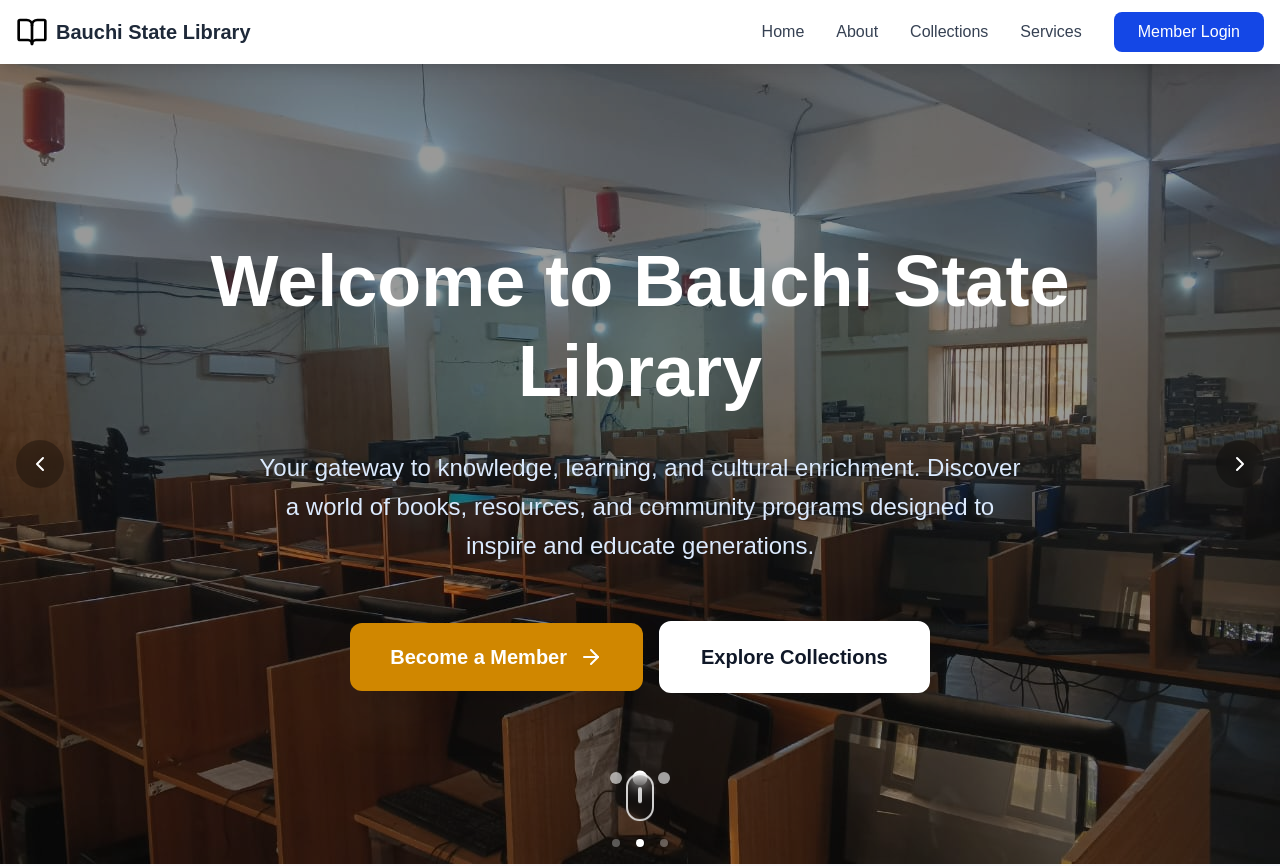
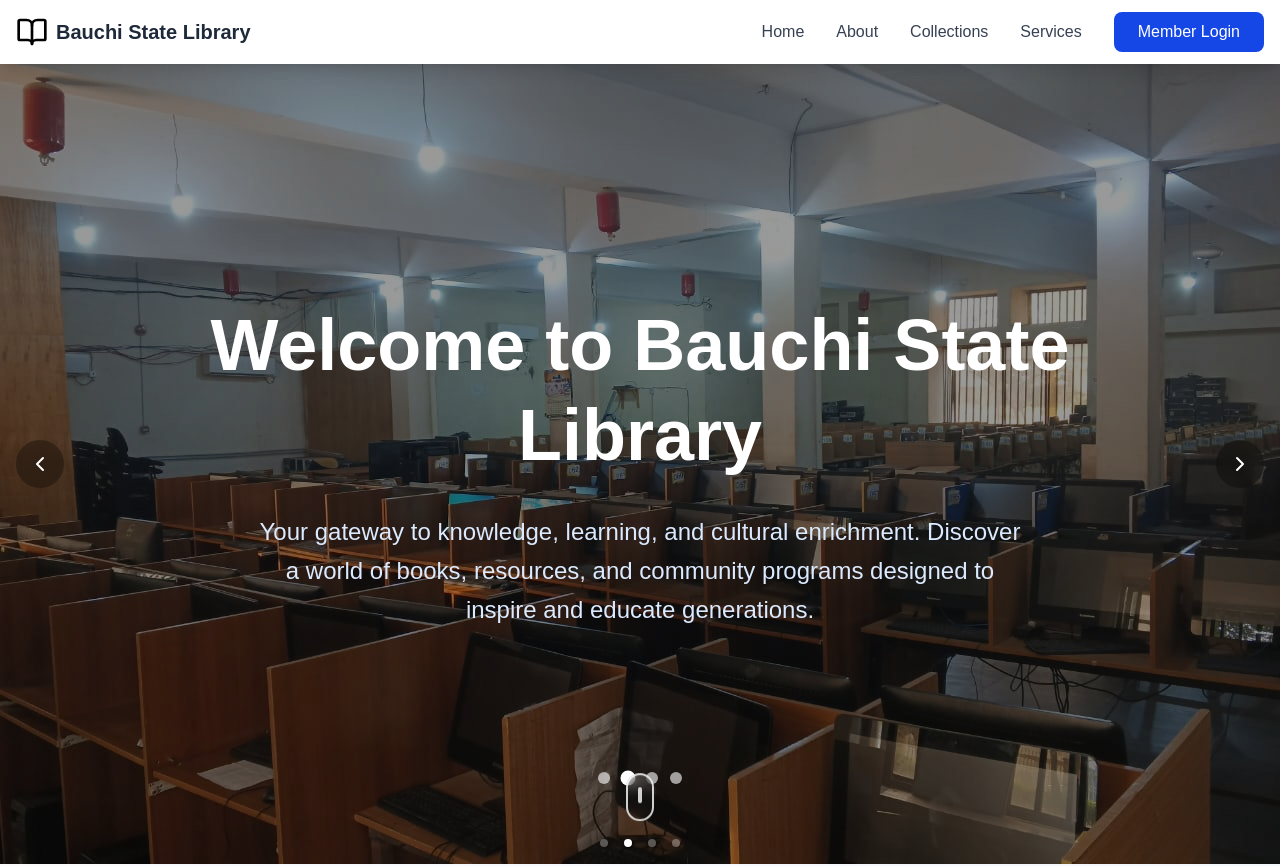
Before and after one commit to victoryohanna/bauchi-state-library, a Next.js app: page / in a window 1280 px wide. Shown: the top 866 px of the page. Built offline with nearby package versions, Linux system fonts and the light colour scheme.

Commit message:
add slide image

```diff
--- a/src/components/Hero.tsx
+++ b/src/components/Hero.tsx
@@ -3,16 +3,18 @@
 import { Carousel } from "react-responsive-carousel";
 import "react-responsive-carousel/lib/styles/carousel.min.css";
 import Image from "next/image";
-import { ArrowRight, ChevronLeft, ChevronRight } from "lucide-react";
+import {  ChevronLeft, ChevronRight } from "lucide-react";
 import slide1 from "@/assets/images/slide1.jpg";
 import slide2 from "@/assets/images/slide2.jpg";
 import slide3 from "@/assets/images/slide3.jpg";
+import slide4 from "@/assets/images/slide4.jpg";
 import { useState, useRef } from "react";
 
 const slides = [
   { id: 1, image: slide1, alt: "Bauchi State Library Interior" },
   { id: 2, image: slide2, alt: "Bauchi State Library Collection" },
   { id: 3, image: slide3, alt: "Bauchi State Library Reading Area" },
+  { id: 4, image: slide4, alt: "Bauchi State Library Reading Area" },
 ];
 
 export default function Hero() {
@@ -90,17 +92,6 @@ export default function Hero() {
                 Discover a world of books, resources, and community programs
                 designed to inspire and educate generations.
               </p>
-
-              {/* Call-to-Action Buttons */}
-              <div className="flex flex-col sm:flex-row gap-4 justify-center items-center pt-6">
-                <button className="bg-yellow-600 text-white px-8 sm:px-10 py-4 sm:py-5 rounded-xl font-semibold hover:bg-yellow-400 transition-all duration-300 flex items-center justify-center text-lg sm:text-xl shadow-2xl hover:shadow-3xl transform hover:-translate-y-1 hover:scale-105">
-                  Become a Member
-                  <ArrowRight className="ml-3 h-6 w-6" />
-                </button>
-                <button className="bg-white border-2 border-white text-gray-900 px-8 sm:px-10 py-4 sm:py-5 rounded-xl font-semibold hover:bg-yellow-400 hover:text-gray-900 transition-all duration-300 text-lg sm:text-xl backdrop-blur-sm">
-                  Explore Collections
-                </button>
-              </div>
             </div>
           </div>
         </div>
```
Also changed, not shown: src/assets/images/slide4.jpg (added).
